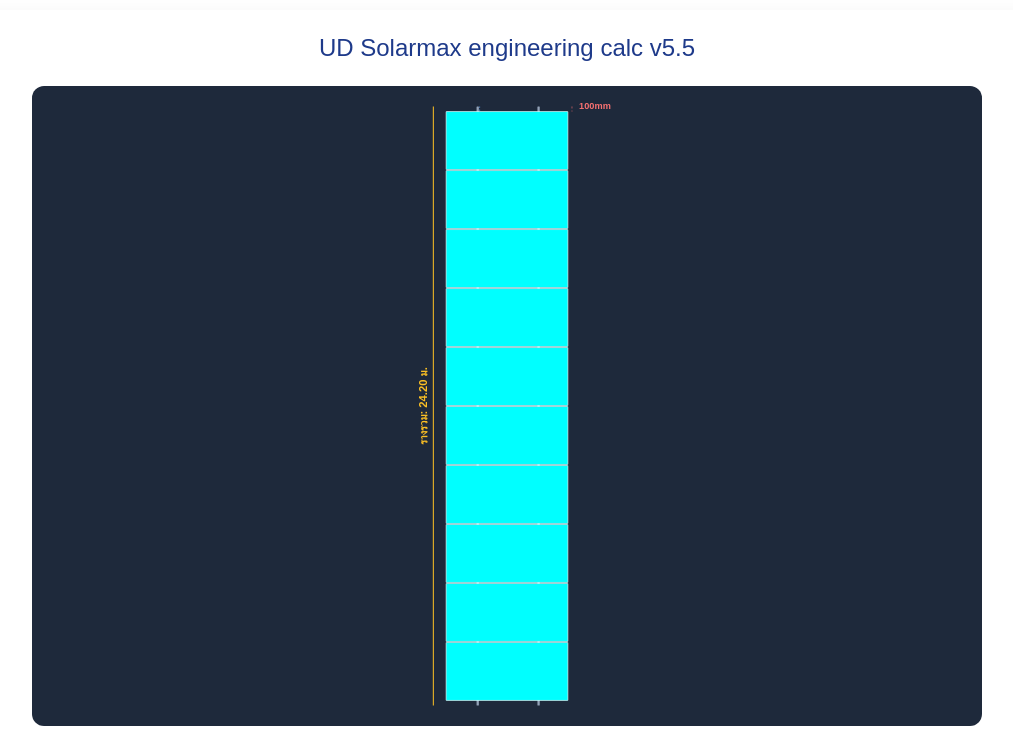
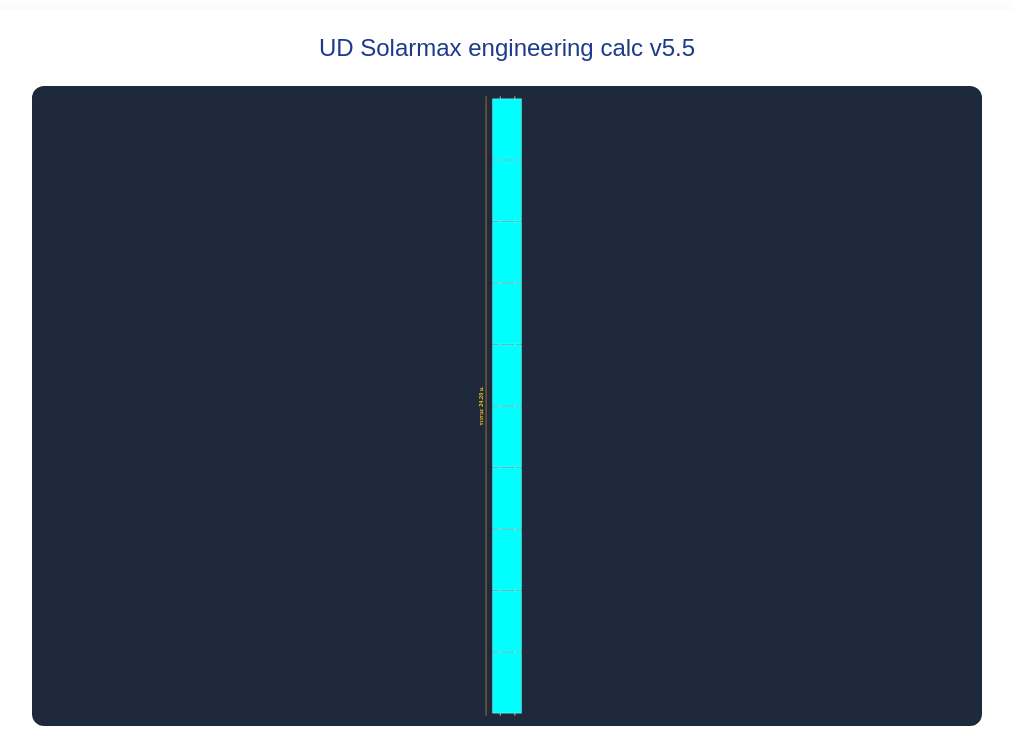
Before and after one commit to udsolarmax/udsolarmax_pv_calulation, a React (Create React App) app: page / in a window 1280 px wide. Shown: the top 744 px of the page, without its empty margins (133-1146 px from the left). Built offline with nearby package versions, Linux system fonts and the light colour scheme.

Commit message:
Update App.js

```diff
--- a/src/App.js
+++ b/src/App.js
@@ -21,16 +21,23 @@ export default function App() {
     panelTotalDim: 0
   });
 
-  const currentW = panelOrientation === 'vertical' ? panelWidth : panelLength;
-  const currentL = panelOrientation === 'vertical' ? panelLength : panelWidth;
+  // ปรับปรุงส่วนการคำนวณให้แม่นยำตามมาตรฐาน UD Solarmax
+  useEffect(() => {
+    let rowLenMM = 0;
+    let panelsDim = 0;
 
-  // ส่วนที่แก้ไข: การคำนวณอุปกรณ์ให้ถูกต้องทั้งแนวตั้งและแนวนอน
-  useEffect(() => {
-    // เลือกใช้ด้านของแผงตามทิศทางการวาง
-    const dimensionForLength = panelOrientation === 'vertical' ? panelWidth : panelLength;
-    const panelsDim = (panelCountPerString * dimensionForLength) + ((panelCountPerString - 1) * midClampSpace);
-    const rowLenMM = panelsDim + (2 * overhang);
+    if (panelOrientation === 'vertical') {
+      // แนวตั้ง: รางวิ่งขวางแผง ความยาวรางขึ้นอยู่กับความกว้างแผง (Panel Width)
+      panelsDim = (panelCountPerString * panelWidth) + ((panelCountPerString - 1) * midClampSpace);
+      rowLenMM = panelsDim + (2 * overhang);
+    } else {
+      // แนวนอน: รางวิ่งขวางแผง ความยาวรางขึ้นอยู่กับความยาวแผง (Panel Length)
+      // หมายเหตุ: ในทางเทคนิคการวางแนวนอน 1 แถว รางจะยาวเท่ากับ (ความยาวแผง x จำนวนแผง)
+      panelsDim = (panelCountPerString * panelLength) + ((panelCountPerString - 1) * midClampSpace);
+      rowLenMM = panelsDim + (2 * overhang);
+    }
 
+    // คำนวณอุปกรณ์ (ต่อ 1 แถว)
     const midPerString = (panelCountPerString - 1) * 2;
     const railsPerString = Math.ceil((rowLenMM * 2) / railLength);
     const splicesPerString = Math.max(0, railsPerString - 2);
@@ -46,6 +53,9 @@ export default function App() {
       panelTotalDim: (panelsDim / 1000).toFixed(2)
     });
   }, [panelWidth, panelLength, panelCountPerString, stringCount, lFeetSpace, railLength, midClampSpace, overhang, panelOrientation]);
+
+  const currentW = panelOrientation === 'vertical' ? panelWidth : panelLength;
+  const currentL = panelOrientation === 'vertical' ? panelLength : panelWidth;
 
   const renderVisualizer = () => {
     const panelsDimMM = (panelCountPerString * currentW) + ((panelCountPerString - 1) * midClampSpace);
@@ -64,41 +74,32 @@ export default function App() {
                 <rect x="0" y={yOff + currentL * 0.75} width={railLenMM} height="40" fill="#94a3b8" rx="10" />
                 <line x1="0" y1={yOff - 150} x2={railLenMM} y2={yOff - 150} stroke="#fbbf24" strokeWidth="15" />
                 <text x={railLenMM/2} y={yOff - 220} fill="#fbbf24" fontSize="200" fontWeight="bold" textAnchor="middle">รางรวม: {results.totalRailLength} ม.</text>
-                <line x1="0" y1={yOff + currentL * 0.25 + 20} x2={lFeetSpace} y2={yOff + currentL * 0.25 + 20} stroke="#60a5fa" strokeWidth="10" strokeDasharray="20,20" />
-                <text x={lFeetSpace/2} y={yOff + currentL * 0.25 - 20} fill="#60a5fa" fontSize="150" fontWeight="bold" textAnchor="middle">L-Feet: {lFeetSpace}mm</text>
                 {Array.from({ length: panelCountPerString }).map((_, pIdx) => (
                   <rect key={pIdx} x={overhang + (pIdx * (currentW + midClampSpace))} y={yOff} width={currentW} height={currentL} fill="#334155" stroke="#475569" strokeWidth="10" rx="5" />
                 ))}
-                <line x1="0" y1={yOff + currentL + 120} x2={overhang} y2={yOff + currentL + 120} stroke="#f87171" strokeWidth="10" strokeDasharray="30,30" />
-                <text x={overhang/2} y={yOff + currentL + 300} fill="#f87171" fontSize="150" fontWeight="bold" textAnchor="middle">{overhang}mm</text>
               </g>
             );
           })}
         </svg>
       );
     } else {
-      const totalPanelH = (panelCountPerString * currentL) + ((panelCountPerString - 1) * midClampSpace);
-      const railLenMM_Landscape = totalPanelH + (2 * overhang);
-      const vWidth = (currentW * stringCount) + (stringCount * 800) + 400;
+      const railLenMM_Landscape = (panelCountPerString * panelLength) + ((panelCountPerString - 1) * midClampSpace) + (2 * overhang);
+      const vWidth = (panelWidth * stringCount) + (stringCount * 800) + 400;
       const vHeight = railLenMM_Landscape + 800;
 
       return (
         <svg viewBox={`-600 -400 ${vWidth} ${vHeight}`} style={{ width: '100%', maxHeight: '80vh', height: 'auto', background: '#1e293b', borderRadius: '12px' }}>
           {Array.from({ length: stringCount }).map((_, sIdx) => {
-            const xOff = sIdx * (currentW + 800);
+            const xOff = sIdx * (panelWidth + 800);
             return (
               <g key={sIdx}>
-                <rect x={xOff + currentW * 0.25} y="0" width="45" height={railLenMM_Landscape} fill="#94a3b8" rx="10" />
-                <rect x={xOff + currentW * 0.75} y="0" width="45" height={railLenMM_Landscape} fill="#94a3b8" rx="10" />
+                <rect x={xOff + panelWidth * 0.25} y="0" width="45" height={railLenMM_Landscape} fill="#94a3b8" rx="10" />
+                <rect x={xOff + panelWidth * 0.75} y="0" width="45" height={railLenMM_Landscape} fill="#94a3b8" rx="10" />
                 <line x1={xOff - 250} y1="0" x2={xOff - 250} y2={railLenMM_Landscape} stroke="#fbbf24" strokeWidth="20" />
                 <text x={xOff - 380} y={railLenMM_Landscape/2} fill="#fbbf24" fontSize="220" fontWeight="bold" textAnchor="middle" transform={`rotate(-90, ${xOff - 380}, ${railLenMM_Landscape/2})`}>รางรวม: {results.totalRailLength} ม.</text>
-                <line x1={xOff + currentW * 0.25 + 60} y1="0" x2={xOff + currentW * 0.25 + 60} y2={lFeetSpace} stroke="#60a5fa" strokeWidth="12" strokeDasharray="30,30" />
-                <text x={xOff + currentW * 0.25 + 200} y={lFeetSpace/2} fill="#60a5fa" fontSize="180" fontWeight="bold" textAnchor="start">L-Feet: {lFeetSpace}mm</text>
                 {Array.from({ length: panelCountPerString }).map((_, pIdx) => (
-                  <rect key={pIdx} x={xOff} y={overhang + (pIdx * (currentL + midClampSpace))} width={currentW} height={currentL} fill="#00ffff" stroke="#fff" strokeWidth="12" rx="5" />
+                  <rect key={pIdx} x={xOff} y={overhang + (pIdx * (panelLength + midClampSpace))} width={panelWidth} height={panelLength} fill="#00ffff" stroke="#fff" strokeWidth="12" rx="5" />
                 ))}
-                <line x1={xOff + currentW + 80} y1="0" x2={xOff + currentW + 80} y2={overhang} stroke="#f87171" strokeWidth="12" strokeDasharray="40,40" />
-                <text x={xOff + currentW + 220} y={overhang/2} fill="#f87171" fontSize="180" fontWeight="bold" textAnchor="start">{overhang}mm</text>
               </g>
             );
           })}
```
